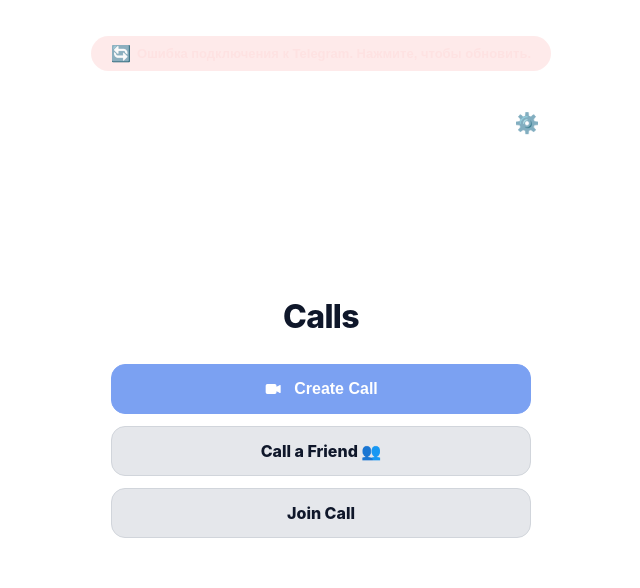
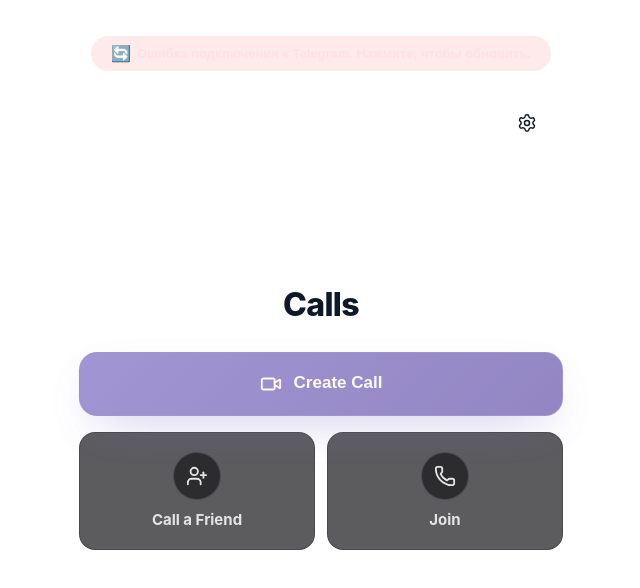
Before and after one commit to Rodion4365/Tel_call, a React (Vite) app in the folder frontend/: page / in a window 1280 px wide. Shown: the top 588 px of the page, without its empty margins (319-959 px from the left). Built offline with nearby package versions, Linux system fonts and the light colour scheme; no server answers.

Commit message:
Adjust secondary actions width

```diff
--- a/frontend/package.json
+++ b/frontend/package.json
@@ -15,6 +15,7 @@
   "dependencies": {
     "i18next": "^25.7.1",
     "i18next-browser-languagedetector": "^8.2.0",
+    "lucide-react": "^0.560.0",
     "react": "^18.3.1",
     "react-dom": "^18.3.1",
     "react-i18next": "^16.3.5",
--- a/frontend/src/i18n/locales/en.json
+++ b/frontend/src/i18n/locales/en.json
@@ -14,8 +14,8 @@
   "mainPage": {
     "title": "Calls",
     "createCall": "Create Call",
-    "joinCall": "Join Call",
-    "callFriend": "Call a Friend 👥",
+    "joinCall": "Join",
+    "callFriend": "Call a Friend",
     "authorizing": "Authorizing...",
     "creating": "Creating...",
     "errorAuthRequired": "Authorization required. Please wait...",
--- a/frontend/src/i18n/locales/ru.json
+++ b/frontend/src/i18n/locales/ru.json
@@ -14,8 +14,8 @@
   "mainPage": {
     "title": "Звонки",
     "createCall": "Создать звонок",
-    "joinCall": "Присоединиться к звонку",
-    "callFriend": "Позвонить другу 👥",
+    "joinCall": "Присоединиться",
+    "callFriend": "Позвонить другу",
     "authorizing": "Авторизация...",
     "creating": "Создаём...",
     "errorAuthRequired": "Необходима авторизация. Пожалуйста, подождите...",
--- a/frontend/src/pages/MainPage.tsx
+++ b/frontend/src/pages/MainPage.tsx
@@ -1,20 +1,15 @@
 import React, { useState } from "react";
 import { Link, useNavigate } from "react-router-dom";
 import { useTranslation } from "react-i18next";
+import { Video, UserPlus, Phone, Settings } from "lucide-react";
 import { useAuth } from "../contexts/AuthContext";
 import { createCall } from "../services/calls";
-
-const CameraIcon: React.FC = () => (
-  <svg className="action-icon" viewBox="0 0 24 24" fill="currentColor" aria-hidden="true">
-    <path d="M4 6a2 2 0 0 0-2 2v8a2 2 0 0 0 2 2h9a2 2 0 0 0 2-2v-1.382l3.105 1.553A1 1 0 0 0 20 15.277V8.723a1 1 0 0 0-1.895-.894L15 9.382V8a2 2 0 0 0-2-2Z" />
-  </svg>
-);
 
 const SettingsButton: React.FC = () => {
   const { t } = useTranslation();
   return (
     <Link to="/settings" className="settings-button" aria-label={t("common.settings")}>
-      ⚙️
+      <Settings className="settings-icon" />
     </Link>
   );
 };
@@ -89,25 +84,36 @@ const MainPage: React.FC = () => {
 
       <div className="main-actions">
         <button
-          className="action-button action-primary"
+          className="primary-action"
           onClick={handleCreateCall}
           disabled={!user || isCreating || isAuthorizing}
         >
-          <CameraIcon />
-          <span>
+          <Video className="action-icon" />
+          <div className="action-text">
+            <span className="action-label">
               {isAuthorizing
                 ? t("mainPage.authorizing")
                 : isCreating
                   ? t("mainPage.creating")
                   : t("mainPage.createCall")}
             </span>
+          </div>
         </button>
-        <Link className="action-button action-secondary" to="/friends">
-          <span>{t("mainPage.callFriend")}</span>
+
+        <div className="secondary-actions">
+          <Link className="action-tile" to="/friends">
+            <span className="action-icon-badge">
+              <UserPlus className="action-icon" />
+            </span>
+            <span className="action-tile-label">{t("mainPage.callFriend")}</span>
           </Link>
-        <Link className="action-button action-secondary" to="/join-call">
-          <span>{t("mainPage.joinCall")}</span>
+          <Link className="action-tile" to="/join-call">
+            <span className="action-icon-badge">
+              <Phone className="action-icon" />
+            </span>
+            <span className="action-tile-label">{t("mainPage.joinCall")}</span>
           </Link>
+        </div>
       </div>
     </div>
   );
--- a/frontend/src/styles.css
+++ b/frontend/src/styles.css
@@ -167,6 +167,12 @@ a:hover {
   color: var(--text-primary);
 }
 
+.settings-icon {
+  width: 20px;
+  height: 20px;
+  stroke-width: 1.75;
+}
+
 .main-header {
   display: flex;
   align-items: center;
@@ -187,46 +193,114 @@ a:hover {
 .main-actions {
   display: flex;
   flex-direction: column;
-  gap: 12px;
+  gap: 16px;
   width: 100%;
-  max-width: 420px;
-  align-items: center;
+  max-width: 520px;
+  align-items: stretch;
 }
 
-.action-button {
+.primary-action {
   width: 100%;
-  border-radius: 14px;
-  padding: 14px 18px;
+  height: 64px;
+  border-radius: 18px;
+  padding: 0 18px;
   font-weight: 800;
-  font-size: 16px;
+  font-size: 17px;
   display: flex;
   align-items: center;
   justify-content: center;
-  gap: 10px;
-  border: 1px solid transparent;
-  transition: transform 0.12s ease, box-shadow 0.12s ease;
+  gap: 12px;
+  border: 1px solid rgba(124, 102, 220, 0.7);
+  background: linear-gradient(135deg, #7c66dc, #6750c3);
+  color: #f8fafc;
+  box-shadow: 0 18px 48px -18px rgba(124, 102, 220, 0.65);
+  transition: transform 0.15s ease, box-shadow 0.2s ease, background 0.2s ease,
+    border-color 0.2s ease;
 }
 
-.action-button:hover {
+.primary-action:hover:not(:disabled) {
   transform: translateY(-1px);
-  box-shadow: var(--shadow);
+  background: linear-gradient(135deg, #8a73e7, #755bce);
+  border-color: rgba(124, 102, 220, 0.9);
+  box-shadow: 0 20px 60px -18px rgba(124, 102, 220, 0.75);
 }
 
-.action-primary {
-  background: var(--tg-button, #2563eb);
-  color: var(--tg-button-text, #ffffff);
-  border-color: var(--tg-button, #1d4ed8);
+.primary-action:disabled {
+  opacity: 0.7;
+  cursor: not-allowed;
+  filter: grayscale(0.25);
 }
 
-.action-secondary {
-  background: #e5e7eb;
-  color: #0f172a;
-  border-color: #d1d5db;
+.secondary-actions {
+  display: grid;
+  width: clamp(70mm, 100%, 520px);
+  grid-template-columns: repeat(2, minmax(0, 1fr));
+  gap: 12px;
+  min-width: 0;
+}
+
+.action-tile {
+  height: 118px;
+  display: flex;
+  flex-direction: column;
+  align-items: center;
+  justify-content: center;
+  gap: 10px;
+  text-decoration: none;
+  background: rgba(24, 24, 27, 0.7);
+  border: 1px solid rgba(63, 63, 70, 0.7);
+  border-radius: 16px;
+  color: #e4e4e7;
+  transition: transform 0.15s ease, box-shadow 0.15s ease, border-color 0.15s ease,
+    background 0.15s ease, color 0.15s ease;
+  min-width: 0;
+}
+
+.action-tile:hover {
+  transform: translateY(-2px);
+  background: rgba(39, 39, 42, 0.85);
+  border-color: rgba(167, 139, 250, 0.5);
+  color: #f4f4f5;
+  box-shadow: 0 18px 40px -22px rgba(17, 24, 39, 0.45);
+}
+
+.action-icon-badge {
+  padding: 12px;
+  border-radius: 999px;
+  background: rgba(39, 39, 42, 0.9);
+  border: 1px solid rgba(82, 82, 91, 0.8);
+  display: flex;
+  align-items: center;
+  justify-content: center;
+  transition: background 0.2s ease, color 0.2s ease, border-color 0.2s ease;
+}
+
+.action-tile:hover .action-icon-badge {
+  background: rgba(124, 102, 220, 0.16);
+  border-color: rgba(124, 102, 220, 0.65);
+  color: #c4b5fd;
+}
+
+.action-tile-label {
+  font-weight: 700;
+  font-size: 15px;
+  text-align: center;
+}
+
+.action-text {
+  display: flex;
+  flex-direction: column;
+  gap: 2px;
+  align-items: flex-start;
+}
+
+.action-label {
+  line-height: 1.2;
 }
 
 .action-icon {
-  width: 20px;
-  height: 20px;
+  width: 22px;
+  height: 22px;
   display: block;
 }
 
```
Also changed, not shown: 1 other file (tests, documents, lock files or other folders). Lines whose indentation alone changed are shown as unchanged.
